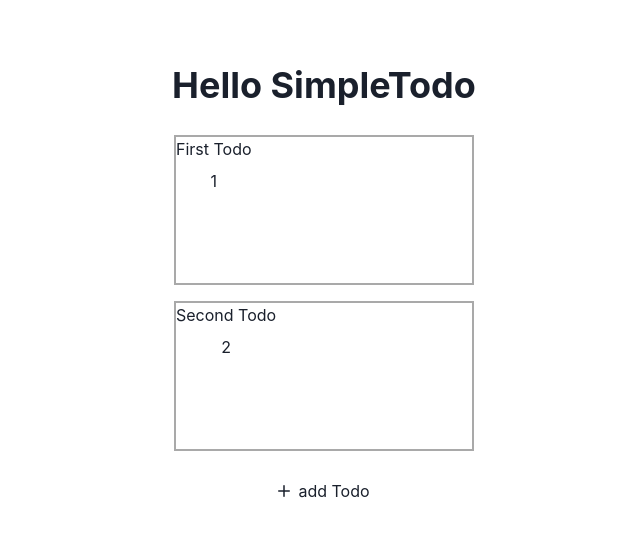
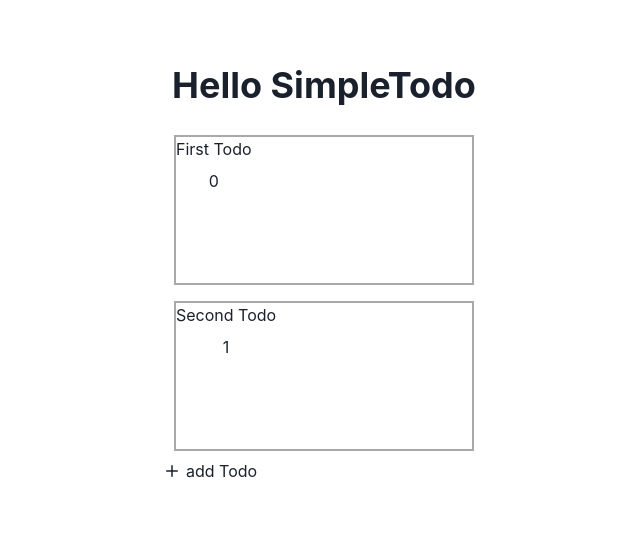
Before and after one commit to muship9/simple-todo, a React (Vite) app: page / in a window 1280 px wide. Shown: the top 536 px of the page, without its empty margins (316-956 px from the left). Built offline with nearby package versions, Linux system fonts and the light colour scheme.

Commit message:
feat: Todo を追加できるようにした

```diff
--- a/src/App.tsx
+++ b/src/App.tsx
@@ -1,19 +1,46 @@
 import { AddIcon } from "@chakra-ui/icons";
-import { Flex, Heading, HStack, Text, VStack } from "@chakra-ui/react";
-import { useState } from "react";
+import {
+  Button,
+  Flex,
+  Heading,
+  HStack,
+  Input,
+  Text,
+  VStack,
+} from "@chakra-ui/react";
+import { useRef, useState } from "react";
 import { TodoCard } from "./components/TodoCard";
 
+type TodoData = {
+  name: string;
+  id: number;
+};
+
 function App() {
-  const [testData, setTodoData] = useState([
+  const [toggleForm, setToggleForm] = useState(false);
+
+  const inputValue = useRef("");
+
+  // 一旦仮データを作成して動作を確認する
+  const [testData, setTodoData] = useState<TodoData[]>([
     {
       name: "First Todo",
-      id: "1",
+      id: 0,
     },
     {
       name: "Second Todo",
-      id: "2",
+      id: 1,
     },
   ]);
+
+  const handleAddTodo = () => {
+    const makeTodoData: TodoData = {
+      name: inputValue.current,
+      id: testData.length + 1,
+    };
+    setTodoData((data) => [...data, makeTodoData]);
+    setToggleForm(false);
+  };
 
   return (
     <>
@@ -25,12 +52,30 @@ function App() {
           {testData.map((data) => (
             <TodoCard name={data.name} id={data.id} setTodoData={setTodoData} />
           ))}
-        </Flex>
-        <Flex justifyContent={"center"}>
-          <HStack>
+          <HStack
+            onClick={() => setToggleForm(!toggleForm)}
+            _hover={{
+              cursor: "pointer",
+            }}
+          >
             <AddIcon w={3} h={3} />
             <Text>add Todo</Text>
           </HStack>
+          {toggleForm && (
+            <>
+              <VStack>
+                <Input
+                  placeholder="Todo Name"
+                  size="md"
+                  mt={"5px"}
+                  onChange={(e) => (inputValue.current = e.target.value)}
+                />
+                <Button w={"40%"} onClick={handleAddTodo}>
+                  Create
+                </Button>
+              </VStack>
+            </>
+          )}
         </Flex>
       </VStack>
     </>
--- a/src/components/BaseModal.tsx
+++ b/src/components/BaseModal.tsx
@@ -14,9 +14,9 @@ type Props = {
   isOpen: boolean;
   onClose: () => void;
   name: string;
-  id: string;
+  id: number;
   setTodoData: React.Dispatch<
-    React.SetStateAction<{ name: string; id: string }[]>
+    React.SetStateAction<{ name: string; id: number }[]>
   >;
 };
 
--- a/src/components/TodoCard.tsx
+++ b/src/components/TodoCard.tsx
@@ -4,9 +4,9 @@ import { BaseModal } from "./BaseModal";
 
 type Props = {
   name: string;
-  id: string;
+  id: number;
   setTodoData: React.Dispatch<
-    React.SetStateAction<{ name: string; id: string }[]>
+    React.SetStateAction<{ name: string; id: number }[]>
   >;
 };
 
```
